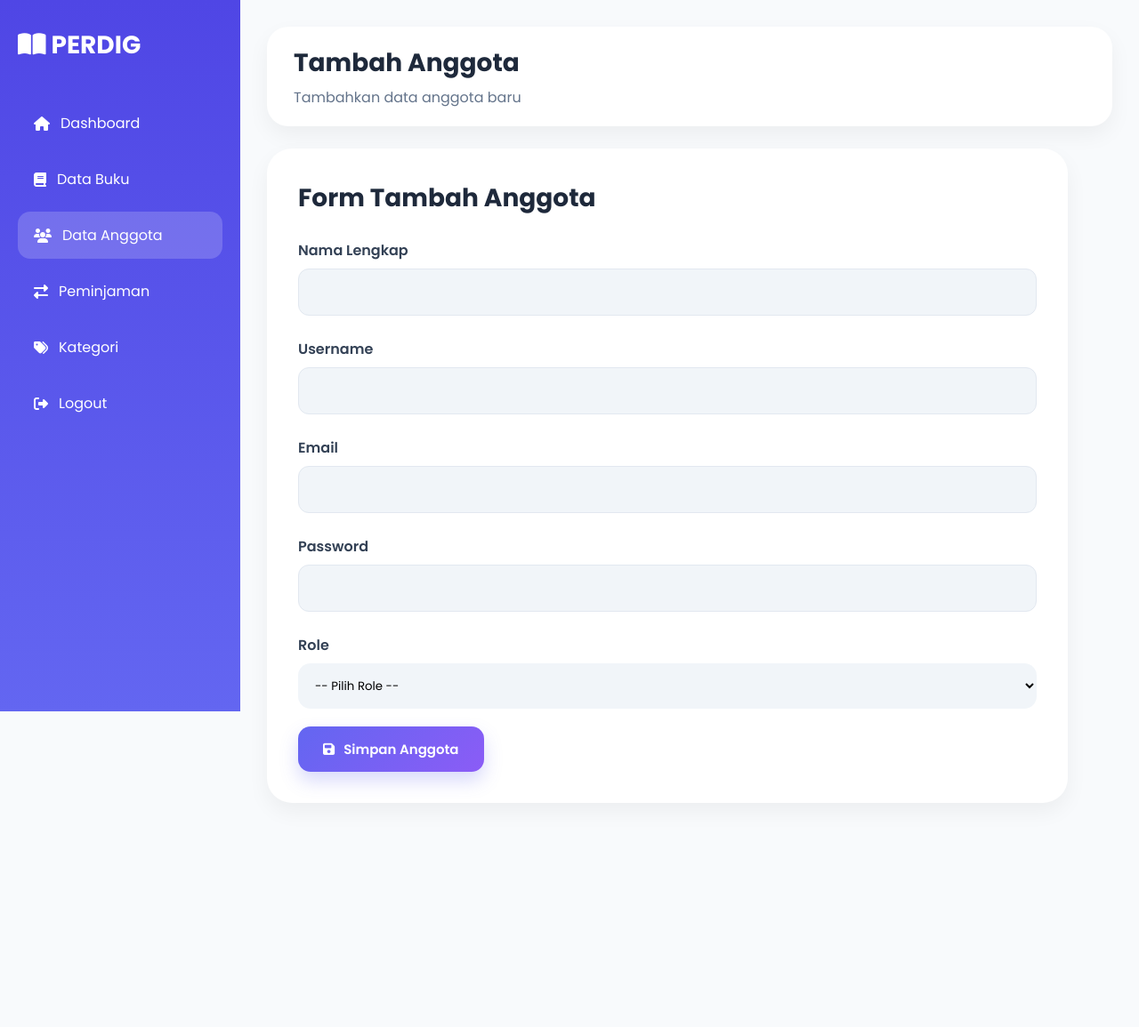
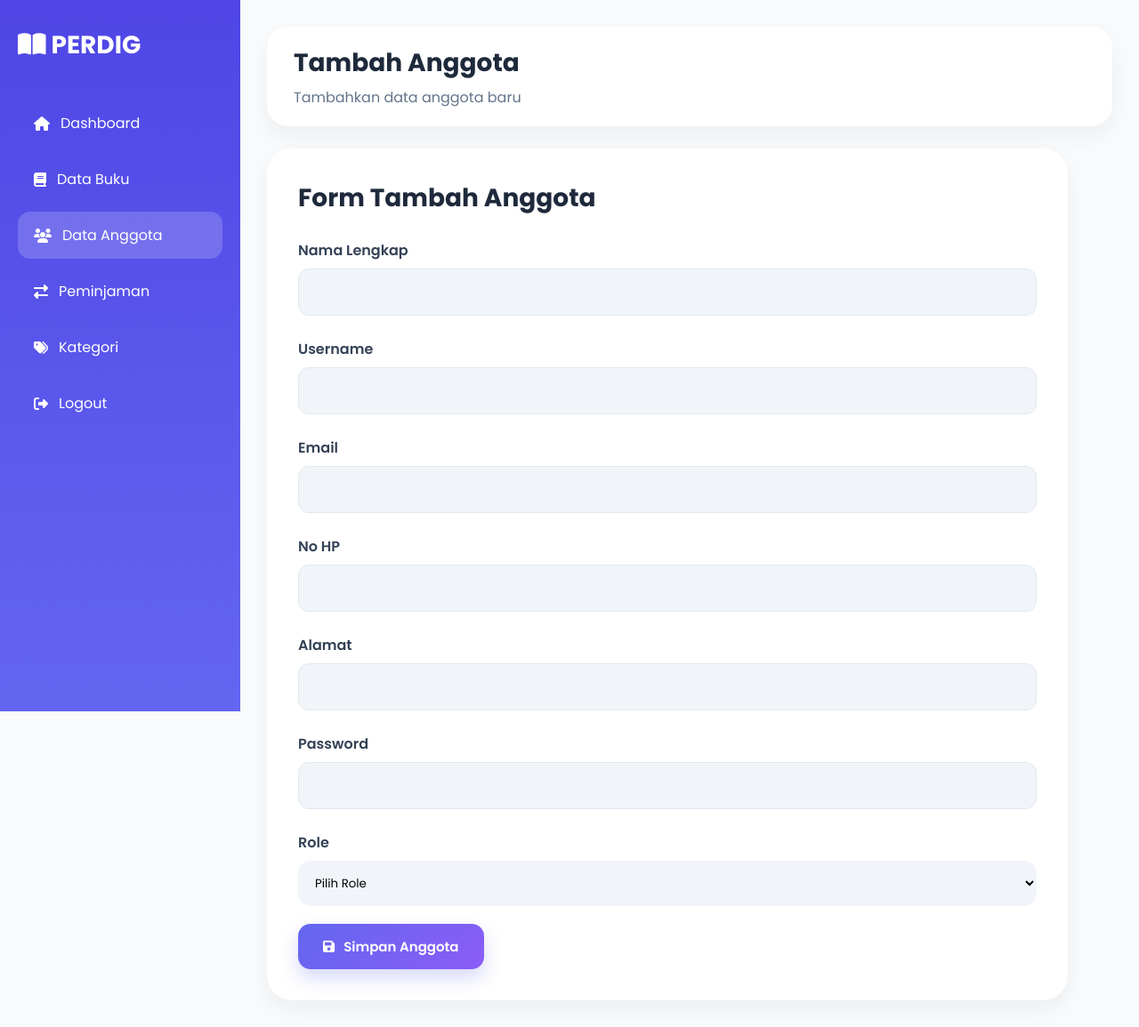
Before and after one commit to nichodony/perdig-prakbasadat, a PHP site: page /admin/tambah-anggota.php in a window 1280 px wide. Shown: the whole page at 89% size. Before the commit the page ends 879 px from the top, so only its background shows below. Run offline with PHP 8.4, Linux system fonts and the light colour scheme.

Commit message:
Update tambah-anggota.php

```diff
--- a/admin/tambah-anggota.php
+++ b/admin/tambah-anggota.php
@@ -6,6 +6,8 @@ if(isset($_POST['submit'])){
     $nama     = $_POST['nama'];
     $username = $_POST['username'];
     $email    = $_POST['email'];
+    $no_hp = $_POST['no_hp'];
+    $alamat = $_POST['alamat'];
     $password = md5($_POST['password']);
     $role     = $_POST['role'];
 
@@ -14,13 +16,18 @@ if(isset($_POST['submit'])){
         nama,
         username,
         email,
+        no_hp,
+        alamat,
         password,
-        role
+        role,
+
     )
     VALUES(
         '$nama',
         '$username',
         '$email',
+        '$no_hp',
+        '$alamat',
         '$password',
         '$role'
     )
@@ -162,6 +169,22 @@ href="../style.css">
                 </div>
 
                 <div class="form-group">
+                    <label>No HP</label>
+                    <input
+                    type="text"
+                    name="no_hp"
+                    required>
+                </div>
+
+                <div class="form-group">
+                    <label>Alamat</label>
+                    <input
+                    type="text"
+                    name="alamat"
+                    required>
+                </div>
+
+                <div class="form-group">
                     <label>Password</label>
                     <input
                     type="password"
@@ -177,7 +200,7 @@ href="../style.css">
                     required>
 
                         <option value="">
-                            -- Pilih Role --
+                            Pilih Role
                         </option>
 
                         <option value="admin">
```
